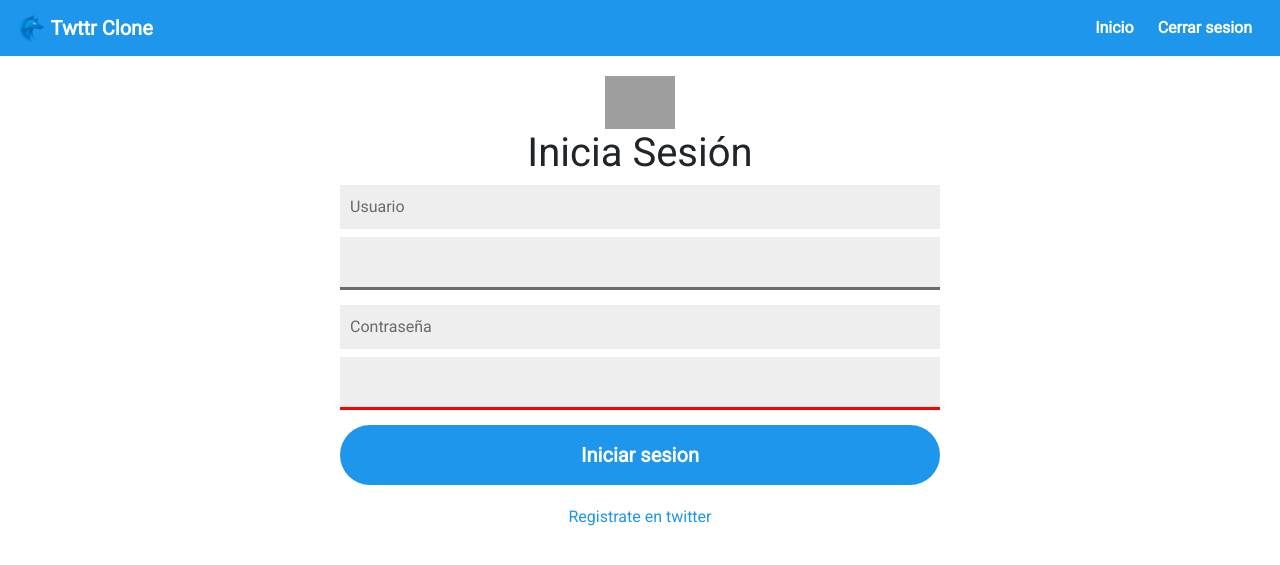
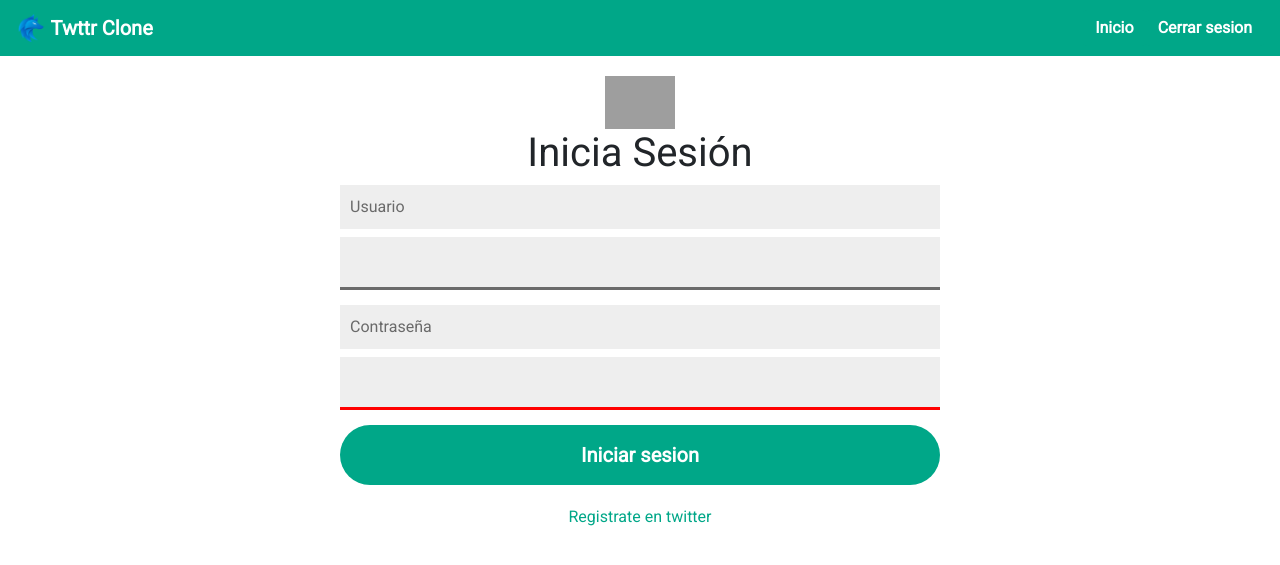
Before and after one commit to PABLO-HERNAN-JA/twiiter-ds, a Django app: page /login/ in a window 1280 px wide. Shown: the top 565 px of the page. Run offline with Django 4.2, Linux system fonts and the light colour scheme; some libraries are stand-ins or nearby versions; grey boxes are pictures that could not be loaded.

Commit message:
icono colores

```diff
--- a/twitter/static/css/style.css
+++ b/twitter/static/css/style.css
@@ -1,5 +1,5 @@
 body {
-  background: #E6E8E9; /*15202b*/;
+  background: #dcfff9; /*15202b*/;
   font-family: 'Asap', sans-serif;
   font-family: 'Roboto', sans-serif;
 }
@@ -9,7 +9,7 @@ img {
 }
 
 .navbar {
-  background-color: #1E96EB /*#E0245E*/;
+  background-color: #00a788 /*#E0245E*/;
 }
 
 .navbar-brand {
@@ -27,7 +27,7 @@ img {
 }
 
 .card-header {
-  background-color: #1E96EB /*#E0245E*/;
+  background-color: #00a788 /*#E0245E*/;
   color: white;
   text-align: center;
   font-weight: bold;
@@ -133,14 +133,14 @@ img {
 }
 
 .btn {
-  background-color: #1E96EB /*E0245E*/ ;
+  background-color: #00a788 /*E0245E*/ ;
   border-style: none;
   font-weight: bold;
   color: white;
 }
 
 #charBadge {
-  background-color: #1E96EB /*E0245E*/;
+  background-color: #00a788 /*E0245E*/;
   position: relative;
   left: -8px;
   font-size: 1rem;
@@ -148,12 +148,12 @@ img {
 }
 
 a:link {
-  color: #1E96EB /*E0245E*/;
+  color: #00a788 /*E0245E*/;
   text-decoration: none;
 }
 
 .btn:hover {
-  background-color: #71C4FF;
+  background-color: #00a788;
   color: white;
 }
 
@@ -208,7 +208,7 @@ a:link {
 }
 
 .twitter-btn{
-    background-color: #1E96EB;
+    background-color: #00a788;
     border: none;
     width: 100%;
     padding: 15px;
@@ -221,9 +221,9 @@ a:link {
 .twitter-login-box .footer{
     text-align: center;
     margin-top: 20px;
-    color: #1E96EB;
+    color: #00a788;
 }
 .twitter-login-box .footer a{
-    color: #1E96EB;
+    color: #00a788;
     text-decoration: none;
 }
```
Also changed, not shown: 1 other file.
